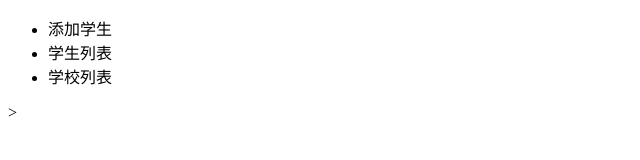
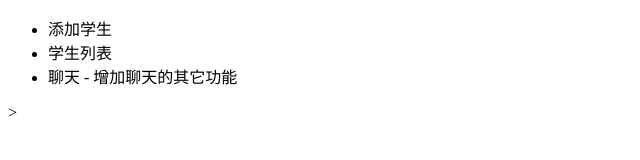
Before and after one commit to 158402/student, a plain HTML site: page index.html in a window 1280 px wide. Shown: the whole page, without its empty margins (0-640 px from the left). Drawn offline with Linux system fonts and the light colour scheme.

Commit message:
修改聊天功能

```diff
--- a/index.html
+++ b/index.html
@@ -7,7 +7,7 @@
 	<ul>
 		<li>添加学生</li>
 		<li>学生列表</li>
-		<li>学校列表</li>
+		<li>聊天 - 增加聊天的其它功能</li>
 	</ul>
 </body>
 </html>>
```
